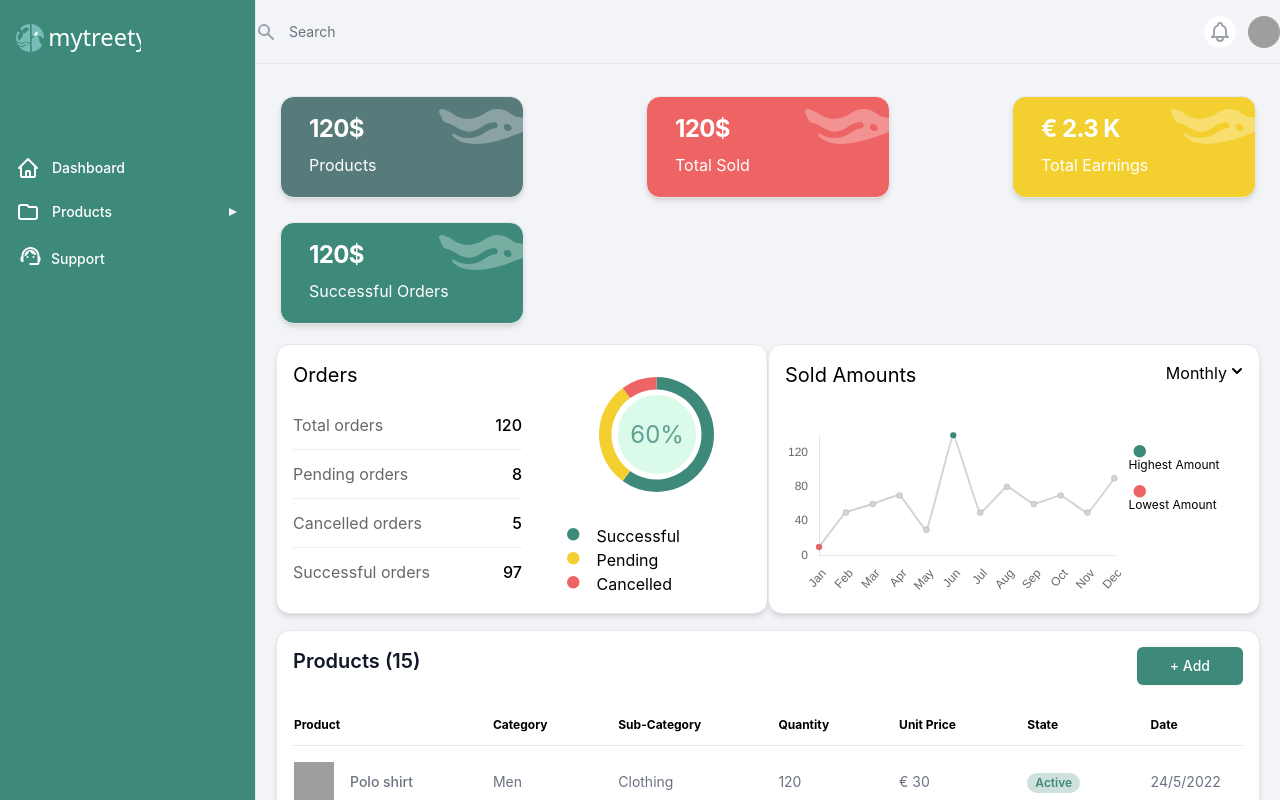
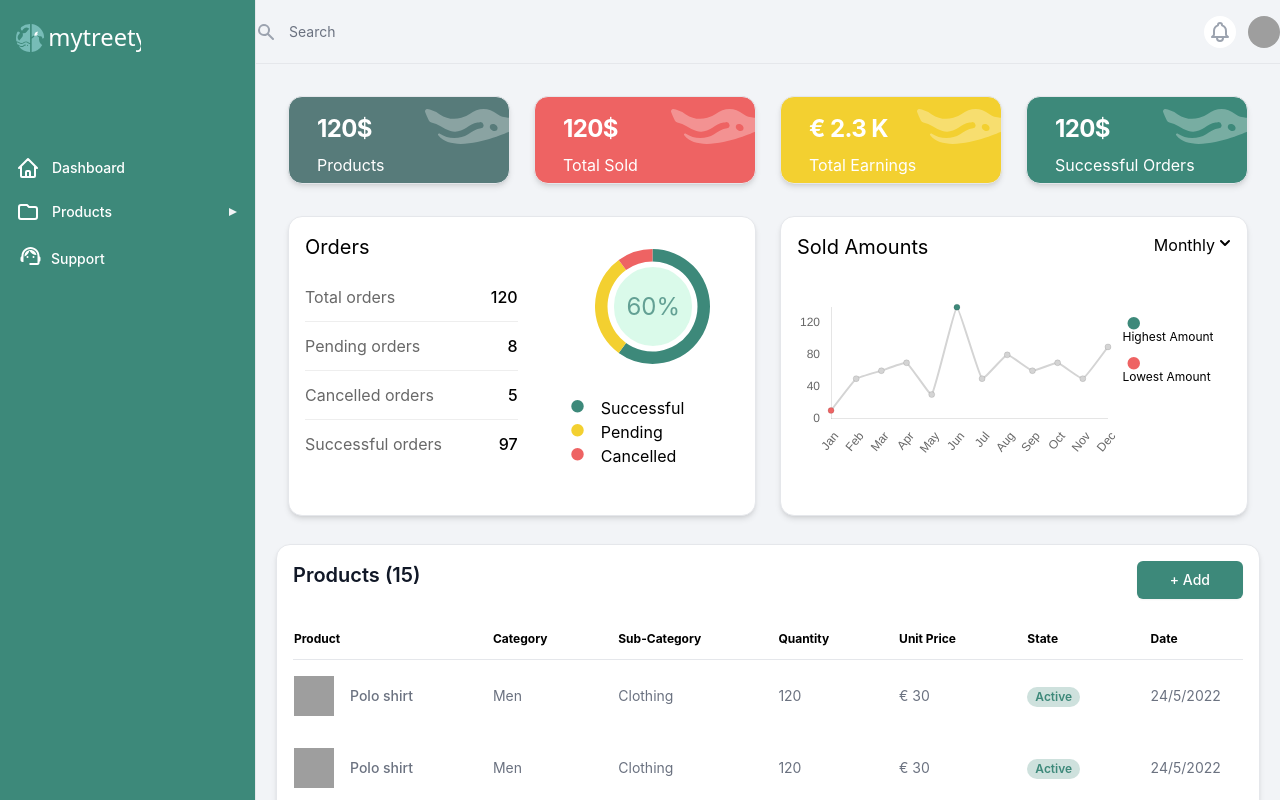
Before and after one commit to MohmaedAlaa/E-commerce-Vendor-Dashboard, a Next.js app: page / in a window 1280 px wide. Shown: the top 800 px of the page. Built offline with nearby package versions, Linux system fonts and the light colour scheme; grey boxes are pictures that could not be loaded.

Commit message:
dashbord fixed

```diff
--- a/components/charts/ChartCircle.js
+++ b/components/charts/ChartCircle.js
@@ -6,7 +6,7 @@ import Image from "next/image";
 export default function ChartCircle({empty}) {
 
   return (
-    <div className=" relative  p-4  md:basis-1/2 sm:basis-1 md:max-w-[512px]  rounded-[14px] my-2  h-[270px]	 bg-[#fff]  border shadow-md md:flex-row flex-wrap ">
+    <div className=" relative   p-4 rounded-[14px]  w-full min-h-full	 bg-[#fff]  border shadow-md flex-row flex-wrap ">
       <div className="text-xl w-auto absolute ">Orders</div>
       {empty ?(
         <div className="m-auto flex  flex-col justify-center items-center h-full pb-5 ">
@@ -25,7 +25,7 @@ export default function ChartCircle({empty}) {
         </div>
       ):(
         <div className="flex flex-wrap justify-between    ">
-          <div className="flex  flex-col  mt-10 w-[50%] divide-y divide-[#EEEEEE]">
+          <div className="flex  flex-col  mt-10  md:w-[49%] w-full divide-y divide-[#EEEEEE]">
             <div className="flex flex-wrap justify-between py-3 ">
               <div className="flex text-[#686868]	">Total orders</div>
               <div className="flex text-black font-medium		 ">120</div>
@@ -44,7 +44,7 @@ export default function ChartCircle({empty}) {
             </div>
           </div>
 
-          <div className="flex flex-col pl-10  w-[50%] content-between	">
+          <div className="flex flex-col lg:pl-10   md:w-[49%] w-full   content-between	">
             <div className="flex items-center w-auto m-auto relative">
               <Doughnut
                 data={doughnutData}
--- a/components/charts/ChartLine.js
+++ b/components/charts/ChartLine.js
@@ -88,7 +88,7 @@ export const data = {
 
 export default function ChartLine({empty}) {
   return (
-    <div className=" relative  p-4  md:basis-1/2 sm:basis-1 md:max-w-[512px]  rounded-[14px] my-2  h-[270px]	 bg-[#fff]  border shadow-md md:flex-row  ">
+    <div className=" relative    rounded-[14px] 	 bg-[#fff]  border shadow-md flex-row w-full h-auto  min-h-full	 p-4 ">
       <div className="text-xl w-auto absolute ">Sold Amounts</div>
       <div className="flex flex-wrap justify-between w-[1/4] ">
         {/* start dropdown */}
--- a/components/dashboard/AllCharts.jsx
+++ b/components/dashboard/AllCharts.jsx
@@ -6,10 +6,12 @@ import ChartLine from '../charts/ChartLine'
 export default function  AllCharts() {
   const Empty=false;
   return (
-    <div  className="flex flex-row flex-wrap  justify-between">
-            <ChartCircle empty={Empty}/>
+    <div  className="flex flex-row flex-wrap  justify-between pb-5">
+             <div className="lg:w-[50%] w-full min-h-[320px] px-3  pt-5 ">
+            <ChartCircle empty={Empty}/></div>
+            <div className="lg:w-[50%]  w-full min-h-[320px] px-3  pt-5 ">
             <ChartLine empty={Empty}/>
-
+            </div>
     </div>
   )
 }
--- a/components/dashboard/TotalCard.jsx
+++ b/components/dashboard/TotalCard.jsx
@@ -5,7 +5,8 @@ export default function TotalCard() {
   const Empty=false;
   return (
     <div  className="flex flex-wrap md:justify-between justify-center">
-      <div className="relative flex flex-wrap justify-between  w-[244px] h-[102px] rounded-[14px] m-1 my-3 	 bg-[#577B7A]  border shadow-md md:flex-row md:max-w-xl ">
+      <div className="sm:w-[50%]  lg:w-[25%]  w-full h-[112px] px-3  py-3 ">
+      <div className="relative flex flex-wrap justify-between   rounded-[14px]	 bg-[#577B7A]  border shadow-md flex-row h-full w-full">
         <div className="flex flex-col justify-between p-4 pl-7 leading-normal">
           <h5 className="mb-2 text-2xl font-bold tracking-tight text-white dark:text-white">
            {Empty?(0):('120$')}
@@ -19,8 +20,9 @@ export default function TotalCard() {
                 height={35}  alt="empty product"/>
 
         </div>
-      </div>
-      <div className="relative flex flex-wrap justify-between  w-[244px] h-[102px] rounded-[14px] m-1 my-3 	 bg-[#EE6363]  border shadow-md md:flex-row md:max-w-xl ">
+      </div></div>
+      <div className="sm:w-[50%]  lg:w-[25%]  w-full h-[112px] px-3  py-3 ">
+      <div className="relative flex flex-wrap justify-between  rounded-[14px]  	 bg-[#EE6363]  border shadow-md  flex-row   h-full w-full">
         <div className="flex flex-col justify-between p-4 pl-7 leading-normal">
           <h5 className="mb-2 text-2xl font-bold tracking-tight text-white dark:text-white">
            {Empty?(0):('120$')}
@@ -34,8 +36,8 @@ export default function TotalCard() {
                 height={35}  alt="empty product"/>
 
         </div>
-      </div>
-      <div className="relative flex flex-wrap justify-between  w-[244px] h-[102px] rounded-[14px] m-1 my-3 	 bg-[#F3D030]  border shadow-md md:flex-row md:max-w-xl ">
+      </div></div><div className="sm:w-[50%]  lg:w-[25%]  w-full h-[112px] px-3  py-3 ">
+      <div className="relative flex flex-wrap justify-between  rounded-[14px] bg-[#F3D030]  border shadow-md flex-row  h-full w-full ">
         <div className="flex flex-col justify-between p-4 pl-7 leading-normal">
           <h5 className="mb-2 text-2xl font-bold tracking-tight text-white dark:text-white">
           {Empty?(0):('€ 2.3 K')}
@@ -49,8 +51,8 @@ export default function TotalCard() {
                 height={35}  alt="empty product"/>
 
         </div>
-      </div>
-      <div className="relative   flex flex-wrap justify-between  w-[244px] h-[102px] rounded-[14px] m-1 my-3 	 bg-[#3D897A]  border shadow-md md:flex-row md:max-w-xl ">
+      </div></div><div className="sm:w-[50%]  lg:w-[25%]  w-full h-[112px] px-3  py-3 ">
+      <div className="relative   flex flex-wrap justify-between rounded-[14px]  	 bg-[#3D897A]  border shadow-md flex-row h-full w-full ">
         <div className="flex flex-col justify-between p-4 pl-7 leading-normal">
           <h5 className="mb-2 text-2xl font-bold tracking-tight text-white dark:text-white">
             {Empty?(0):('120$')}
@@ -65,7 +67,7 @@ export default function TotalCard() {
 
         </div>
       </div>
-
+             </div>
     </div>
   );
 }
```
Also changed, not shown: pages/index.js (+2 -13 lines).
